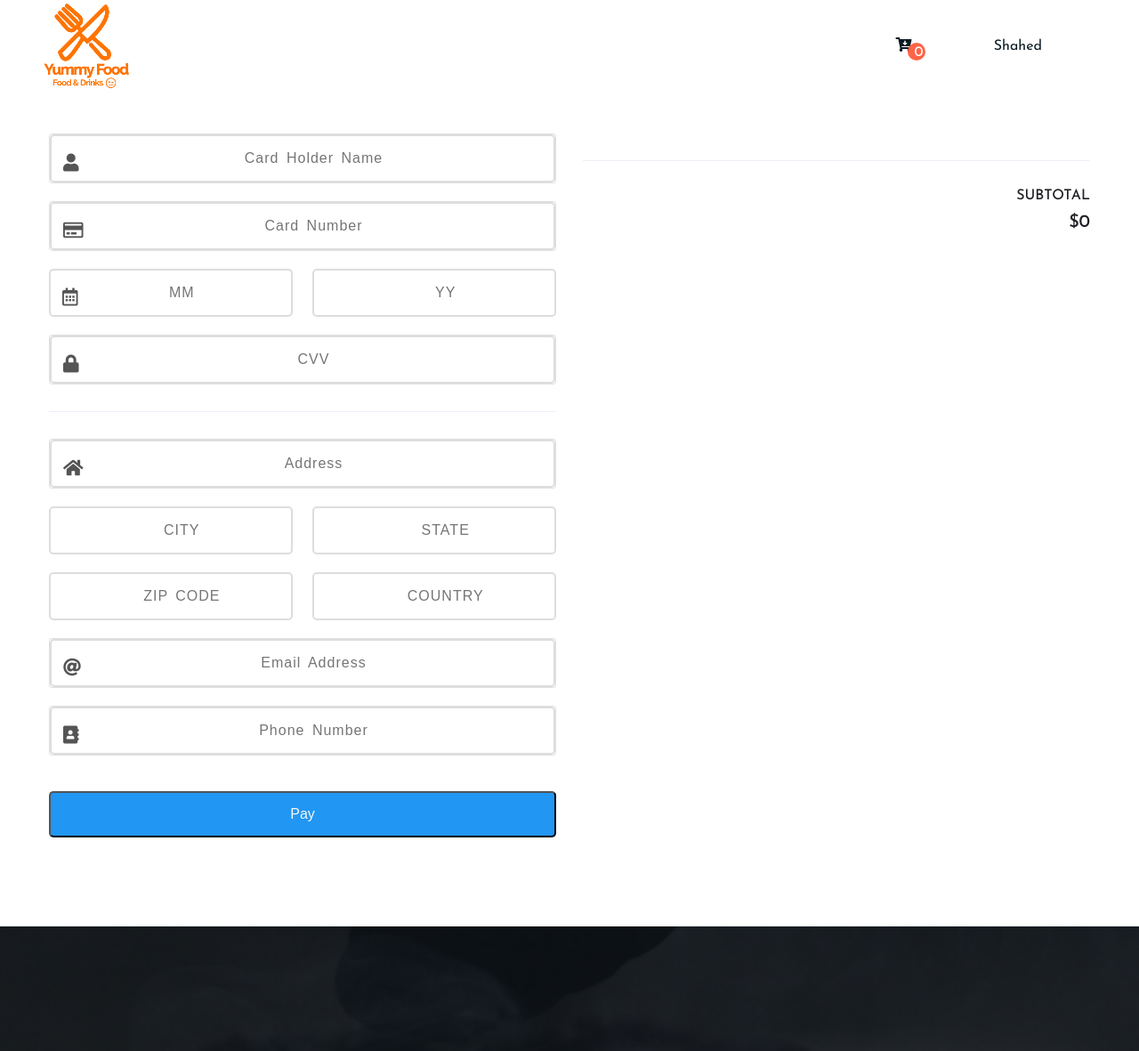
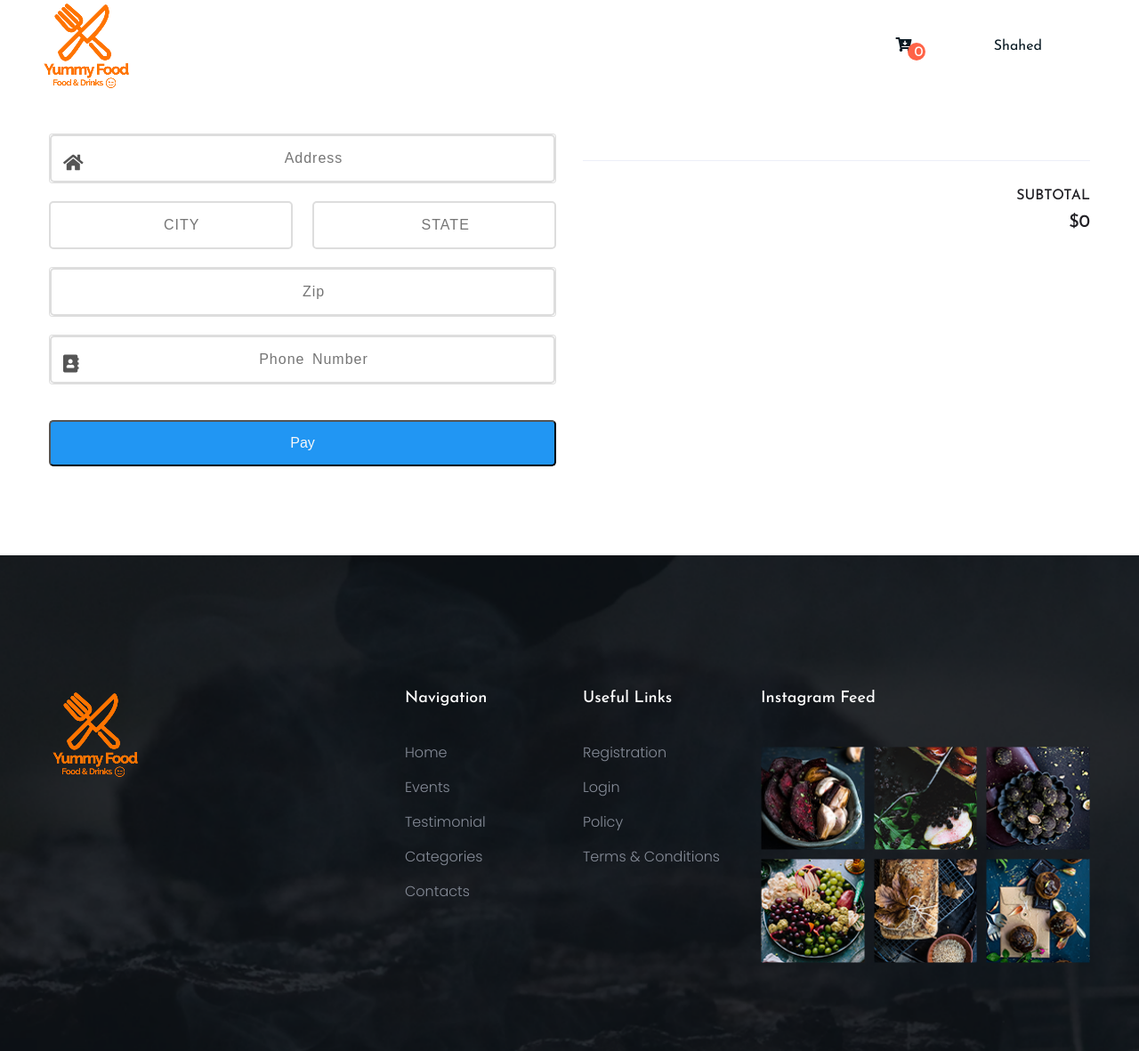
Before and after one commit to shahed-swe/yummy_food, a Django app: page /checkout/ in a window 1280 px wide. Shown: the top 1181 px of the page at 89% size. Run offline with Django 3.2, Linux system fonts and the light colour scheme; a user stored in the database is signed in; some libraries are stand-ins or nearby versions.

Commit message:
new commit

```diff
--- a/main/models.py
+++ b/main/models.py
@@ -174,7 +174,9 @@ class ShippingAddress(models.Model):
     city = models.ForeignKey(Place, on_delete=models.SET_NULL, blank=True, null=True)
     state = models.CharField(max_length=120, null=True, blank=True)
     zipcode = models.CharField(max_length=100, blank=True, null=True)
-    date_added = models.CharField(max_length=120,null=True)
+    email = models.CharField(max_length=100, blank=True, null=True)
+    phone_no = models.CharField(max_length=100, blank=True, null=True)
+    date_added = models.CharField(max_length=120,blank=True,null=True)
 
     def __str__(self):
         return self.customer.full_name + ' | '+self.date_added
--- a/main/templates/user/cart.html
+++ b/main/templates/user/cart.html
@@ -63,7 +63,9 @@
         </div>
         <div class="container button-tag">
             <div class="row float-right">
+                {%if user.is_authenticated%}
                 <a href="{%url 'foods' slug=items.0.food.provider.position.district_name%}" class="btn btn-info shadow-none keep">Keep Shopping</a>
+                {%endif%}
                 <a href="/checkout" class="btn btn-success shadow-none check">CONTINUE TO CHECKOUT</a>
             </div>
         </div>
--- a/main/templates/user/checkout.html
+++ b/main/templates/user/checkout.html
@@ -128,37 +128,17 @@
         <div class="row">
             <div class="col-12 col-lg-6 col-md-6 col-sm-12">
                 <div class="all">
-                    <div>
-                        <section class="2checkout-pay">
-                            <div class="wrapper">
-                                <div class="payment">
-                                    <form id="myCCForm" class="form" method="POST">
-                                        {% csrf_token %}
-                                        <input name="token" type="hidden" value="">
+                    <div class="form-wrapper">
+                        <form id="form">
+                            <div id="shipping-info">
+                                <input type="hidden" name="total-value" value="{{order.get_cart_total}}">
+                                <input type="hidden" name="all_item" value="{{order.order_id_list}}">
+                                {%if not user.is_authenticated%}
                                 <div class="card space icon-relative">
-                                            <input type="text" name="card-holder" class="input" placeholder="Card Holder Name">
+                                    <input type="text" id="name" name="name" class="input" placeholder="Name">
                                     <i class="fas fa-user"></i>
                                 </div>
-                                        <div class="card space icon-relative">
-                                            <input type="text" id="ccNo" name="card-number" class="input" data-mask="0000 0000 0000 0000" placeholder="Card Number">
-                                            <i class="far fa-credit-card"></i>
-                                        </div>
-                                        <div class="card-grp space">
-                                            <div class="card-item icon-relative">
-                                                <input type="text" id="expMonth" name="month" class="input" placeholder="MM">
-                                                <i class="far fa-calendar-alt"></i>
-                                            </div>
-                                            <div class="card-item icon-relative">
-                                                <input type="text" id="expYear" name="year" class="input" placeholder="YY">
-                                            </div>
-                                        </div>
-                                        <div class="card space icon-relative">
-                                            <input type="text" id="cvv" name="cvv" class="input" data-mask="000" placeholder="CVV">
-                                            <i class="fas fa-lock"></i>
-                                        </div>
-                                        <input type="hidden" name="total-value" value="{{order.get_cart_total}}">
-                                        <input type="hidden" name="all_item" value="{{order.order_id_list}}">
-                                        <hr>
+                                {%endif%}
                                 <div class="card space icon-relative">
                                     <input type="text" id="address" name="address" class="input" placeholder="Address">
                                     <i class="fas fa-home"></i>
@@ -171,27 +151,22 @@
                                         <input type="text" id="state" name="state" class="input" placeholder="STATE">
                                     </div>
                                 </div>
-                                        <div class="card-grp space">
-                                            <div class="card-item icon-relative">
-                                                <input type="text" id="zip" name="zip" class="input" placeholder="ZIP CODE">
+                                <div class="card space icon-relative">
+                                    <input type="text" id="zip" name="zip" class="input" placeholder="Zip">
                                 </div>
-                                            <div class="card-item icon-relative">
-                                                <input type="text" id="country" name="country" class="input" placeholder="COUNTRY">
-                                            </div>
-                                        </div>
+                                {%if not user.is_authenticated%}
                                 <div class="card space icon-relative">
                                     <input type="text" name="email" class="input" placeholder="Email Address">
                                     <i class="fas fa-at"></i>
                                 </div>
+                                {%endif%}
                                 <div class="card space icon-relative">
                                     <input type="text" name="phone" class="input" placeholder="Phone Number">
                                     <i class="fas fa-address-book"></i>
                                 </div>
-                                        <input type="submit" class="pay-btn btn-block" value="Pay">
+                                <input type="submit" class="pay-btn btn-block" id="make-payment" value="Pay">
+                            </div>
                         </form>
-                                </div>
-                            </div>
-                        </section>
                     </div>
                 </div>
             </div>
@@ -222,3 +197,92 @@
 
 <!-- content stop -->
 {% endblock main_content %}
+{% comment %}  {% endcomment %}
+{%block main_script%}
+    <script>
+
+    function getToken(name) {
+        let cookieValue = null;
+        if (document.cookie && document.cookie !== '') {
+            const cookies = document.cookie.split(';');
+            for (let i = 0; i < cookies.length; i++) {
+                const cookie = cookies[i].trim();
+                // Does this cookie string begin with the name we want?
+                if (cookie.substring(0, name.length + 1) === (name + '=')) {
+                    cookieValue = decodeURIComponent(cookie.substring(name.length + 1));
+                    break;
+                }
+            }
+        }
+        return cookieValue;
+    }
+    var csrftoken = getToken('csrftoken');
+
+
+        var total = '{{order.get_cart_total}}';
+        var form = document.getElementById('form')
+        var username = '{{request.user.username}}'
+        var user = '{{request.user}}'
+        var email = '{{request.user.email}}'
+
+        form.addEventListener('submit', function(e){
+            e.preventDefault();
+            // alert("Form Submitted")
+            document.getElementById('form-buttom')
+        })
+        document.getElementById('make-payment').addEventListener('click', function(e){
+            submitFormData();
+        })
+
+        function submitFormData(){
+            console.log("Payment Button Clicked");
+
+            var userFormData = {
+                'name': null,
+                'email':null,
+                'total':total,
+            }
+            var shippingInfo = {
+                'address': null,
+                'city':null,
+                'state':null,
+                'zipcode':null,
+                'phone':null,
+            }
+            if(user != 'AnonymousUser'){
+                userFormData.name = username
+                userFormData.email = email
+                shippingInfo.address = form.address.value
+                shippingInfo.city = form.city.value
+                shippingInfo.state = form.state.value
+                shippingInfo.zipcode = form.zip.value
+                shippingInfo.phone = form.phone.value
+            }else{
+                userFormData.name = form.name.value
+                userFormData.email = form.email.value
+                shippingInfo.address = form.address.value
+                shippingInfo.city = form.city.value
+                shippingInfo.state = form.state.value
+                shippingInfo.zipcode = form.zip.value
+                shippingInfo.phone = form.phone.value
+            }
+
+            var url = '/process_order/'
+            fetch(url, {
+                method: "POST",
+                headers: {
+                    'Content-Type':'application/json',
+                    'X-CSRFToken': csrftoken,
+                },
+                body.JSON.stringify({'form':userFormData, 'shipping':shippingInfo})
+            })
+            .then((response) => response.json())
+            .then((data) => {
+                console.log('Success',data)
+                alert("Transaction Completed")
+                window.location.href = "{%url 'cart'%}"
+            })
+        }
+
+    </script>
+{%endblock main_script%}
--- a/main/urls.py
+++ b/main/urls.py
@@ -13,5 +13,6 @@ urlpatterns = [
     path('update_item/', views.update_item, name="update_item"),
     path('cart/', views.cart, name="cart"),
     path('checkout/', views.checkout, name="checkout"),
+    path('process_order/', views.processOrder, name="processOrder"),
 
 ]
--- a/main/views.py
+++ b/main/views.py
@@ -5,7 +5,7 @@ from django.http import HttpResponse
 from .models import *
 import json
 from .utils import cartData
-
+import datetime
 # Create your views here.
 def home(request):
     data = cartData(request)
@@ -188,3 +188,8 @@ def checkout(request):
 
     context = {"title":"Checkout", "items":items, "order":order}
     return render(request, 'user/checkout.html',context)
+
+def processOrder(request):
+    transaction_id = datetime.datetime.now().timestamp()
+    data = json.loads(request.body)
+    print(data)
```
Also changed, not shown: db.sqlite3, main/migrations/0018_auto_20210509_1746.py (added). Lines whose indentation alone changed are shown as unchanged.
